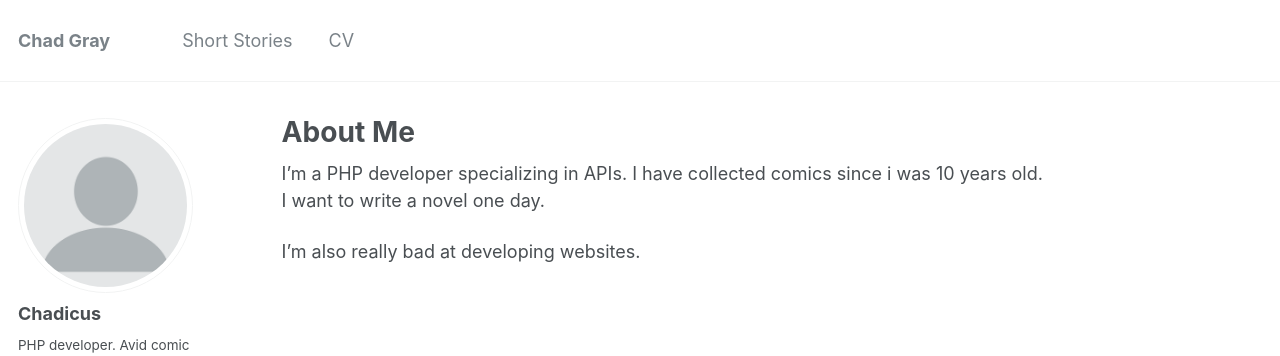
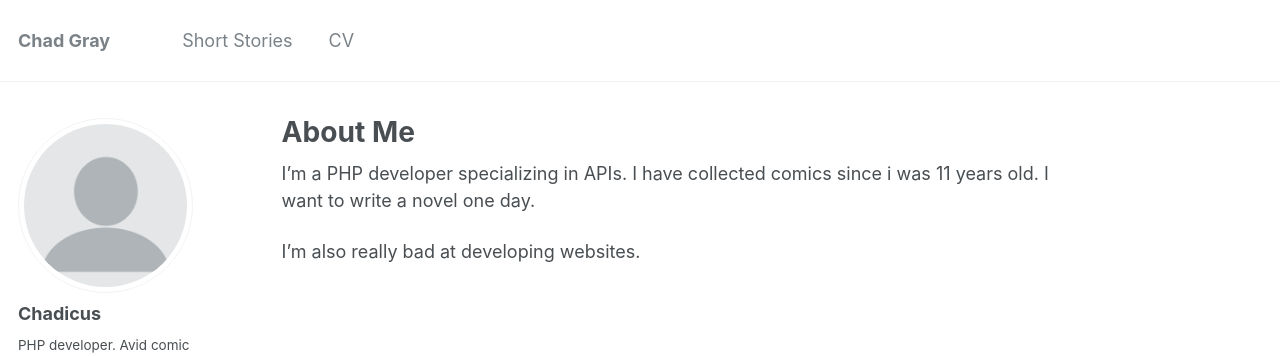
Before and after one commit to chadicus/chadicus.github.io, a Jekyll site: the page built from _pages/about.md, in a window 1280 px wide. Shown: the top 356 px of the page. Built offline with Jekyll 4.4.1, drawn with Linux system fonts in a browser that asks for light colours.

```diff
--- a/_pages/about.md
+++ b/_pages/about.md
@@ -8,6 +8,6 @@ redirect_from:
   - /about.html
 ---
 
-I'm a PHP developer specializing in APIs. I have collected comics since i was 10 years old.  I want to write a novel one day.
+I'm a PHP developer specializing in APIs. I have collected comics since i was 11 years old.  I want to write a novel one day.
 
 I'm also really bad at developing websites.
```
Also changed, not shown: _posts/2013-05-21-the-origin-story.md (added, +28 -0 lines).
